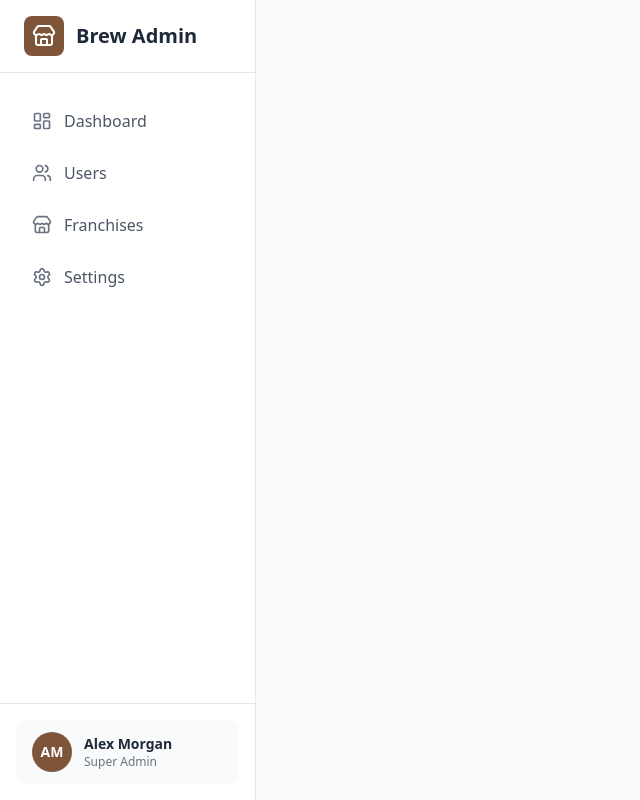
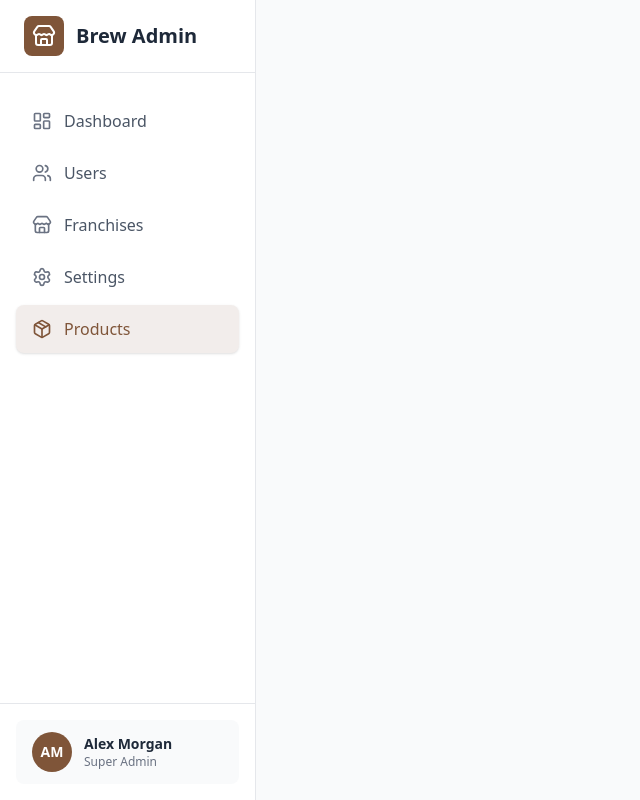
Before and after one commit to Quanhpm/mock-project-ojt, a React (Vite) app: page /admin/products in a window 1280 px wide. Shown: the whole page, without its empty margins (0-640 px from the left). Built offline with nearby package versions, Linux system fonts and the light colour scheme.

Commit message:
[20260203][TienNM] add-sidebar-products-for-admin

```diff
--- a/src/layouts/AdminLayout/components/sidebar.tsx
+++ b/src/layouts/AdminLayout/components/sidebar.tsx
@@ -1,6 +1,12 @@
-import React, { useState } from "react";
+import React from "react";
 import { Link, useLocation } from "react-router-dom";
-import { LayoutDashboard, Users, Store, Settings, X, Menu } from "lucide-react";
+import { LayoutDashboard, Users, Store, Settings, X, Package } from "lucide-react";
+
+// Theme colors
+const THEME_COLORS = {
+  primary: "#7f5539",
+  primaryLight: "#7f55391a",
+} as const;
 
 interface MenuItem {
   name: string;
@@ -29,6 +35,11 @@ const menuItems: MenuItem[] = [
     path: "/admin/settings",
     icon: <Settings size={20} />,
   },
+  {
+    name: "Products",
+    path: "/admin/products",
+    icon: <Package size={20} />,
+  },
 ];
 
 interface SidebarProps {
@@ -52,7 +63,7 @@ const Sidebar: React.FC<SidebarProps> = ({ isMobileOpen, onMobileClose }) => {
         <div className="flex items-center gap-3">
           <div
             className="w-10 h-10 rounded-lg flex items-center justify-center"
-            style={{ backgroundColor: "#7f5539" }}
+            style={{ backgroundColor: THEME_COLORS.primary }}
           >
             <Store className="text-white" size={24} />
           </div>
@@ -62,13 +73,14 @@ const Sidebar: React.FC<SidebarProps> = ({ isMobileOpen, onMobileClose }) => {
         <button
           onClick={onMobileClose}
           className="lg:hidden text-gray-500 hover:text-gray-700 transition-colors"
+          aria-label="Close sidebar"
         >
           <X size={24} />
         </button>
       </div>
 
       {/* Navigation Menu */}
-      <nav className="flex-1 px-4 py-6 space-y-1 overflow-y-auto">
+      <nav className="flex-1 px-4 py-6 space-y-1 overflow-y-auto" aria-label="Main navigation">
         {menuItems.map((item) => {
           const isActive = isActivePath(item.path);
           return (
@@ -86,12 +98,12 @@ const Sidebar: React.FC<SidebarProps> = ({ isMobileOpen, onMobileClose }) => {
               `}
               style={
                 isActive
-                  ? { backgroundColor: "#7f55391a", color: "#7f5539" }
+                  ? { backgroundColor: THEME_COLORS.primaryLight, color: THEME_COLORS.primary }
                   : {}
               }
             >
               <span
-                style={isActive ? { color: "#7f5539" } : {}}
+                style={isActive ? { color: THEME_COLORS.primary } : {}}
                 className={isActive ? "" : "text-gray-500"}
               >
                 {item.icon}
@@ -108,7 +120,7 @@ const Sidebar: React.FC<SidebarProps> = ({ isMobileOpen, onMobileClose }) => {
         <div className="flex items-center gap-3 px-4 py-3 bg-gray-50 rounded-lg">
           <div
             className="w-10 h-10 rounded-full flex items-center justify-center"
-            style={{ backgroundColor: "#7f5539" }}
+            style={{ backgroundColor: THEME_COLORS.primary }}
           >
             <span className="text-white font-semibold text-sm">AM</span>
           </div>
@@ -130,6 +142,7 @@ const Sidebar: React.FC<SidebarProps> = ({ isMobileOpen, onMobileClose }) => {
         <div
           className="fixed inset-0 bg-black bg-opacity-50 z-40 lg:hidden"
           onClick={onMobileClose}
+          aria-hidden="true"
         />
       )}
 
```
